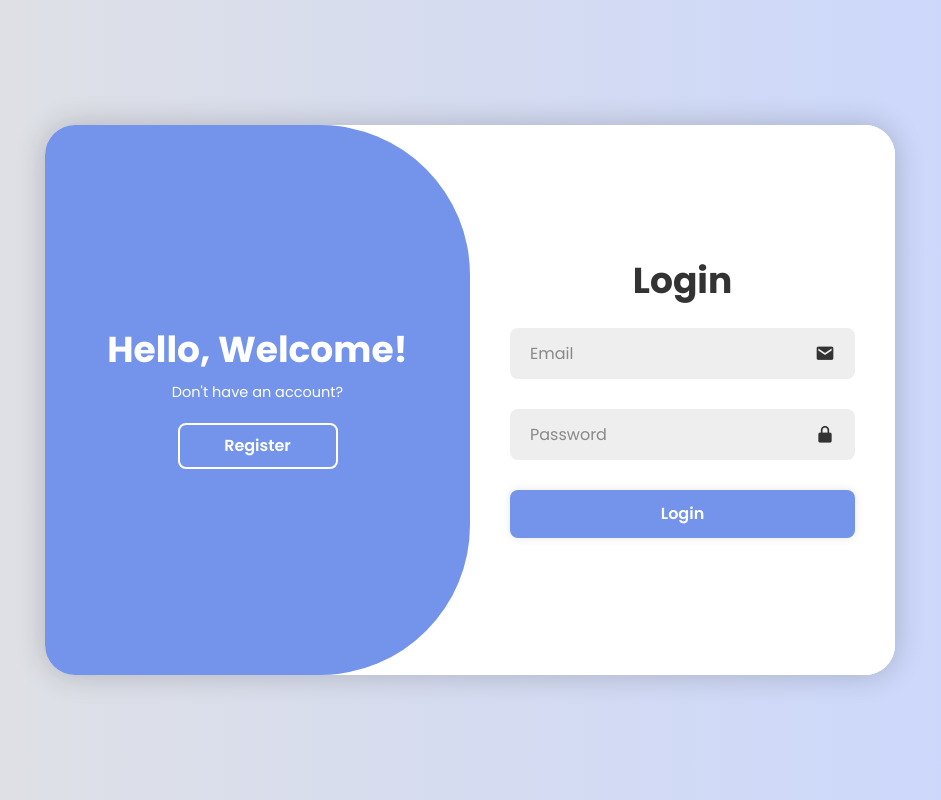
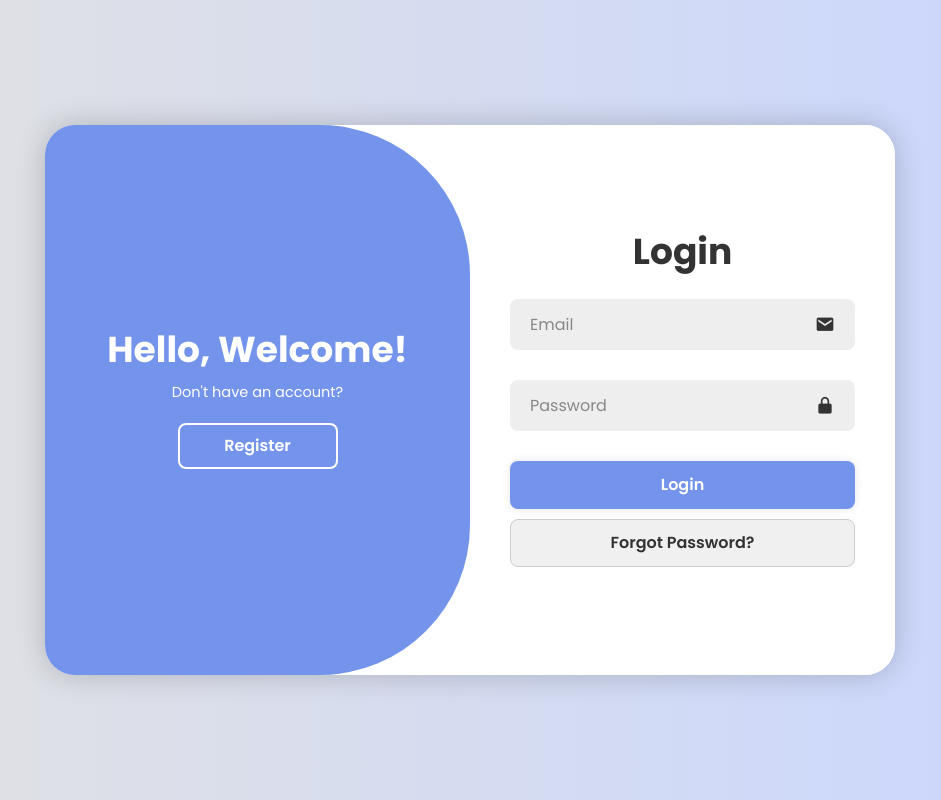
Before and after one commit to DucAnhWasabi/note-management-app, a PHP site: page /take-note-app/login_register.php in a window 1280 px wide. Shown: the whole page, without its empty margins (170-1111 px from the left). Run offline with PHP 8.4, Linux system fonts and the light colour scheme; some libraries are stand-ins or nearby versions.

Commit message:
Update login_register.php

```diff
--- a/login_register.php
+++ b/login_register.php
@@ -33,23 +33,9 @@ if (isset($_POST['register'])) {
             $hashed_password = password_hash($password, PASSWORD_BCRYPT);
             // Generate activation token
             $activation_token = bin2hex(random_bytes(32));
-
-            try {
-                // Begin transaction
-                $conn->beginTransaction();
-
-                // Insert user into database
-                $stmt = $conn->prepare("INSERT INTO users (email, display_name, password, activation_token, is_activated) VALUES (?, ?, ?, ?, 0)");
-                $stmt->execute([$email, $display_name, $hashed_password, $activation_token]);
-                $user_id = $conn->lastInsertId();
-
-                // Insert default preferences into user_preferences
-                $stmt = $conn->prepare("INSERT INTO user_preferences (user_id, font_size, note_color, theme) VALUES (?, 'medium', 'bg-pastel-1', 'light')");
-                $stmt->execute([$user_id]);
-
-                // Commit transaction
-                $conn->commit();
-
+            // Insert user into database
+            $stmt = $conn->prepare("INSERT INTO users (email, display_name, password, activation_token, is_activated) VALUES (?, ?, ?, ?, 0)");
+            if ($stmt->execute([$email, $display_name, $hashed_password, $activation_token])) {
                 // Send activation email
                 $mail = new PHPMailer(true);
                 try {
@@ -76,17 +62,15 @@ if (isset($_POST['register'])) {
                     $mail->send();
                     // Automatically log in the user
                     $_SESSION['display_name'] = $display_name;
-                    $_SESSION['user_id'] = $user_id;
+                    $_SESSION['user_id'] = $conn->lastInsertId();
                     echo "<script>alert('Registration successful! Please check your email to activate your account.');</script>";
                     header('Location: http://localhost/take-note-app/');
                     exit();
                 } catch (Exception $e) {
                     echo "<script>alert('Registration successful, but failed to send activation email. Error: {$mail->ErrorInfo}');</script>";
                 }
-            } catch (PDOException $e) {
-                // Rollback transaction on error
-                $conn->rollBack();
-                echo "<script>alert('Registration failed: " . addslashes($e->getMessage()) . "');</script>";
+            } else {
+                echo "<script>alert('Registration failed. Please try again.');</script>";
             }
         }
     }
@@ -346,6 +330,10 @@ if (isset($_POST['login'])) {
                     <i class='bx bxs-lock-alt'></i>
                 </div>
                 <button type="submit" name="login" class="btn">Login</button>
+                <button type="button" onclick="window.location.href='forgot_password.php';" class="btn" style="margin-top: 10px; background-color: #f0f0f0; color: #333; box-shadow: none; border: 1px solid #ccc;">
+                    Forgot Password?
+                </button>
+
             </form>
         </div>
         <div class="form-box register">
```
